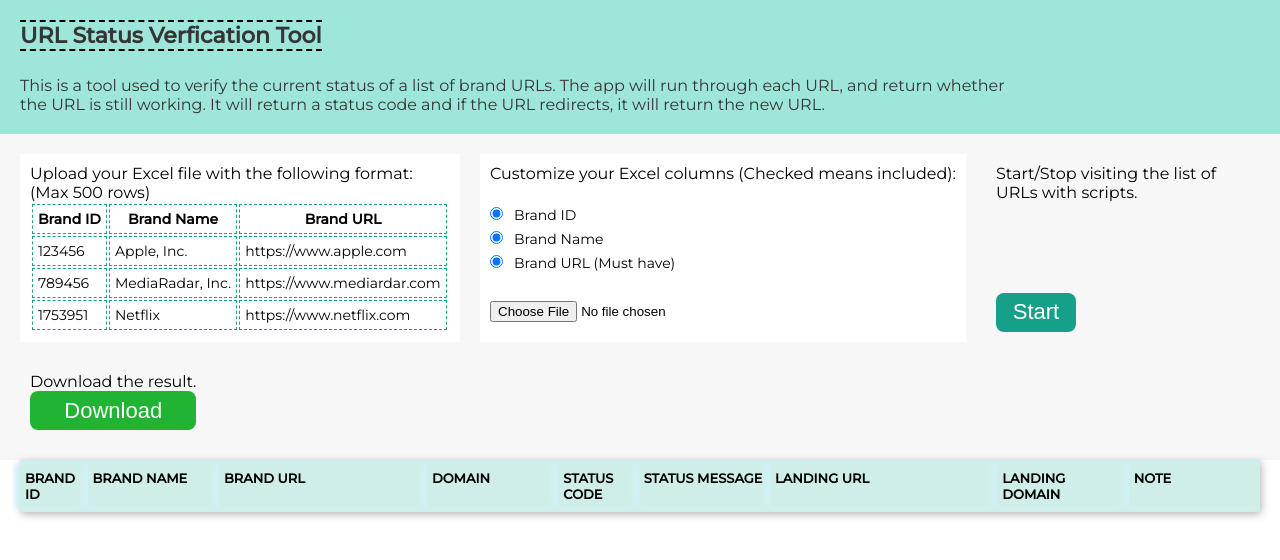
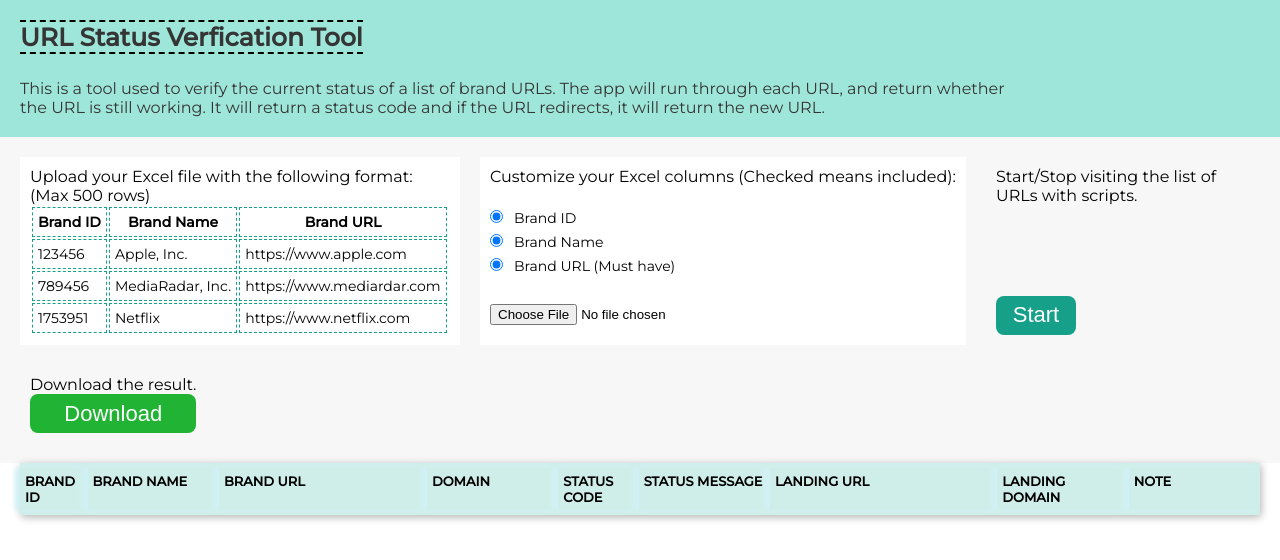
Before and after one commit to nykfeng/verify-URL-status-tool, a website with bundled scripts: page public/index.html in a window 1280 px wide. Built offline with nearby package versions, Linux system fonts and the light colour scheme.

Commit message:
Readme and deploy

```diff
--- a/package.json
+++ b/package.json
@@ -5,7 +5,8 @@
   "main": "app.js",
   "type": "module",
   "scripts": {
-    "dev": "nodemon app.js"
+    "dev": "nodemon app.js",
+    "start": "node app.js"
   },
   "repository": {
     "type": "git",
--- a/public/css/style.css
+++ b/public/css/style.css
@@ -59,7 +59,7 @@ header {
 }
 
 header h1 {
-  font-size: 2.2rem;
+  font-size: 2.5rem;
   max-width: 100rem;
   margin-bottom: 2.5rem;
 
@@ -155,6 +155,8 @@ header p {
 .download-btn {
   background-color: #21b434;
 }
+
+
 
 /* ====================== result area style ========================= */
 /* ====================== ------------ ========================= */
```
Also changed, not shown: README.md (added), screenshots/screenshot-1.PNG (added), 3 other files.
